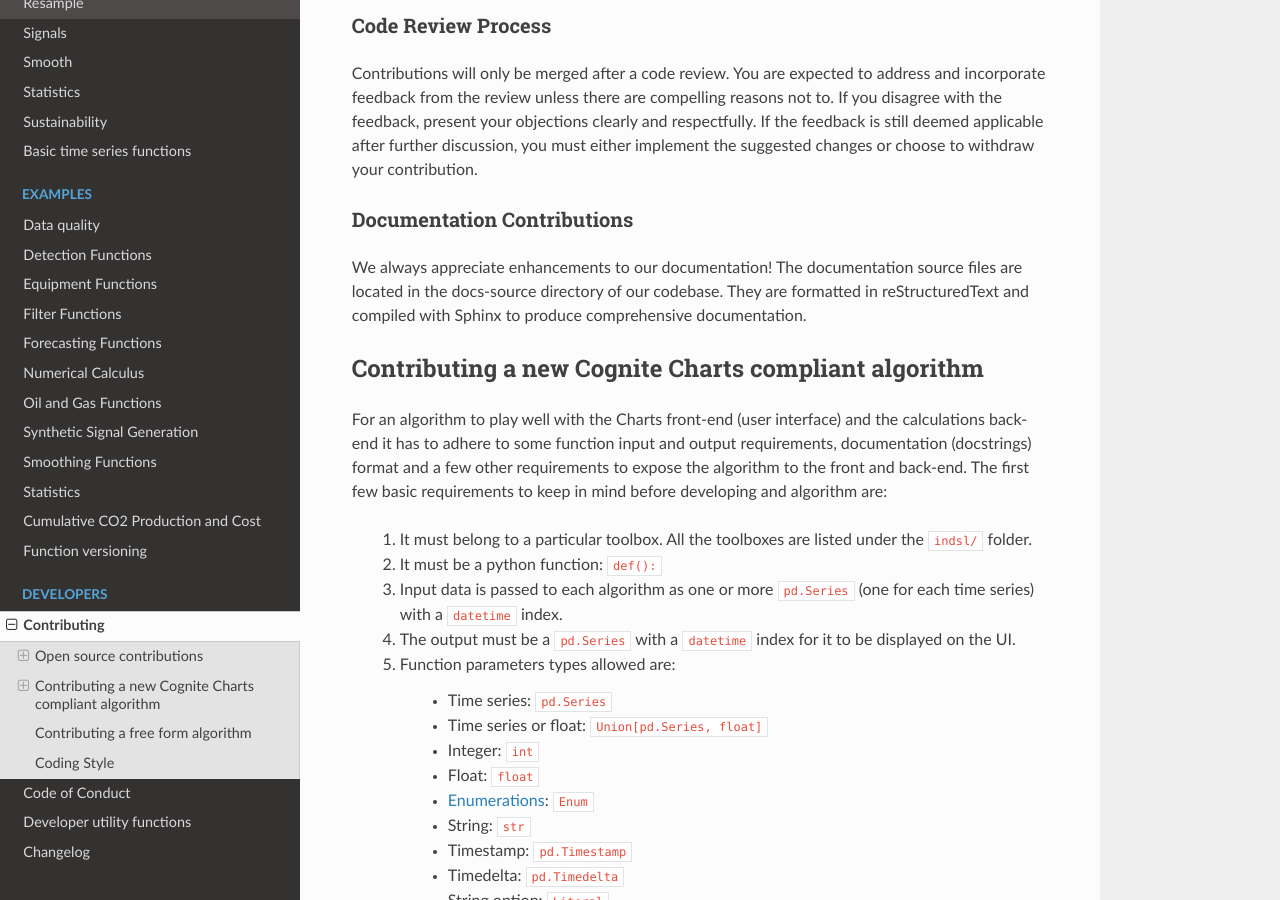
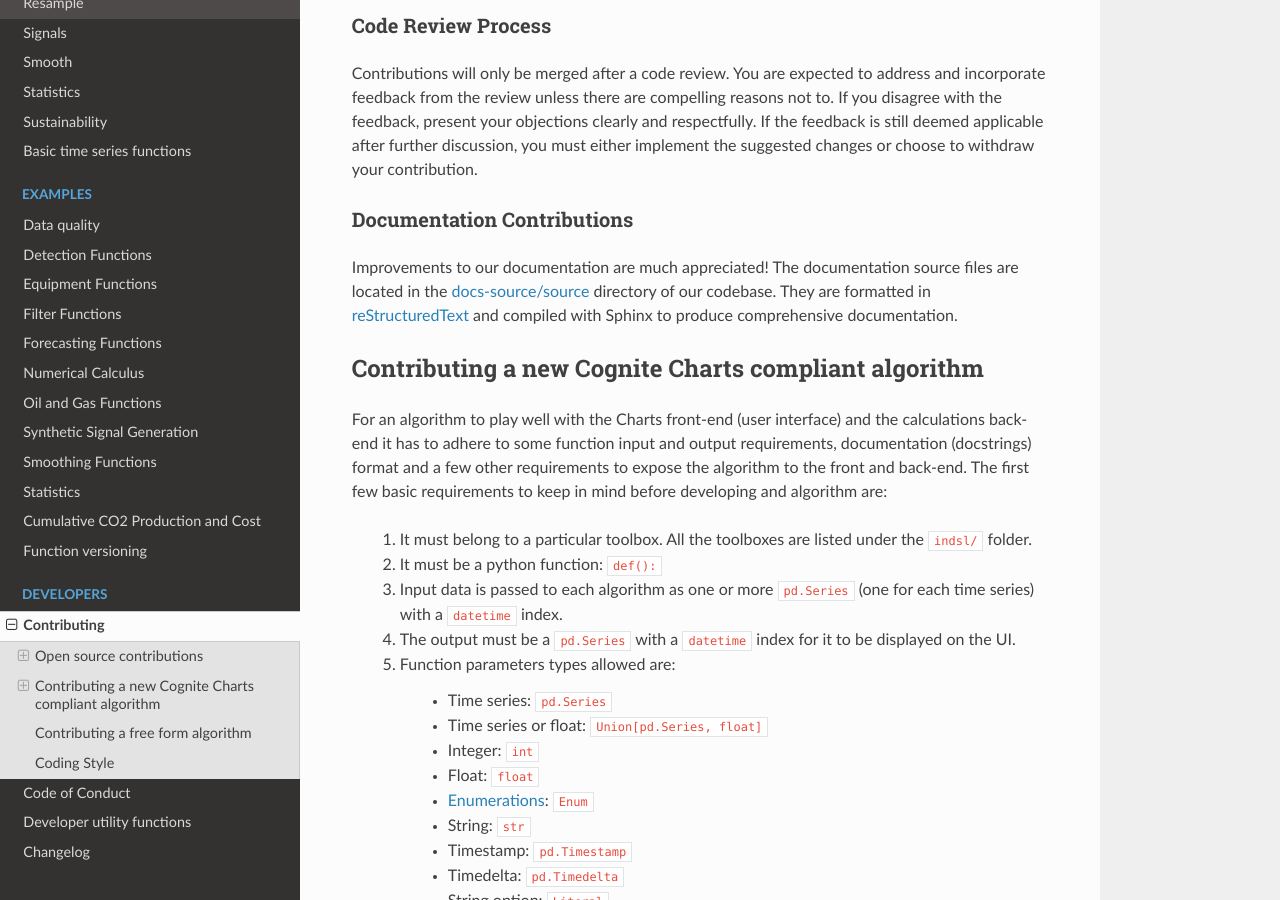
Before and after one commit to cognitedata/indsl, a Sphinx documentation site: the page built from docs-source/source/contribute.rst, in a window 1280 px wide and 900 px high, scrolled down 1839 px. Built offline with Sphinx 7.4.7 and the Read the Docs theme 2.0.0, drawn with Linux system fonts in a browser that asks for light colours; pages that are not in the unit, such as notebooks, are missing from menus.

Commit message:
add links to Documentation Contributions

```diff
--- a/docs-source/source/contribute.rst
+++ b/docs-source/source/contribute.rst
@@ -85,8 +85,10 @@
 Documentation Contributions
 ---------------------------
 
-We always appreciate enhancements to our documentation! The documentation source files are located in the docs-source directory of
-our codebase. They are formatted in reStructuredText and compiled with Sphinx to produce comprehensive documentation.
+Improvements to our documentation are much appreciated! The documentation source files are located in the
+`docs-source/source <https://github.com/cognitedata/indsl/tree/main/docs-source/source>`_ directory of
+our codebase. They are formatted in `reStructuredText <https://www.sphinx-doc.org/en/master/usage/restructuredtext/index.html>`_
+and compiled with Sphinx to produce comprehensive documentation.
 
 Contributing a new Cognite Charts compliant algorithm
 =====================================================
```
